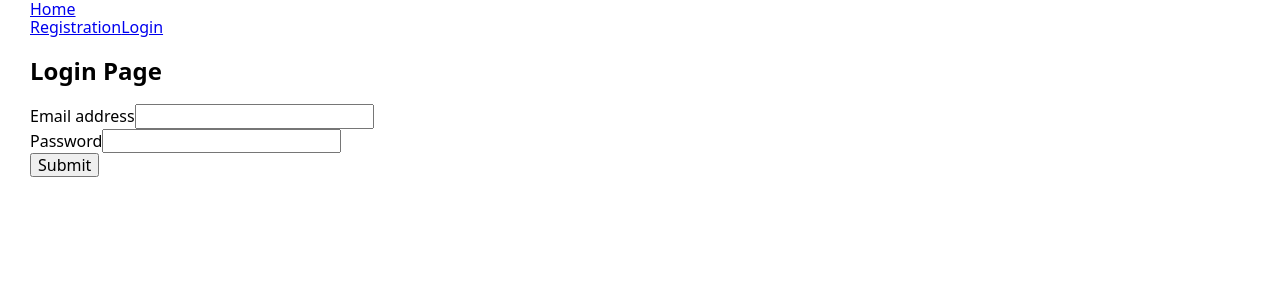
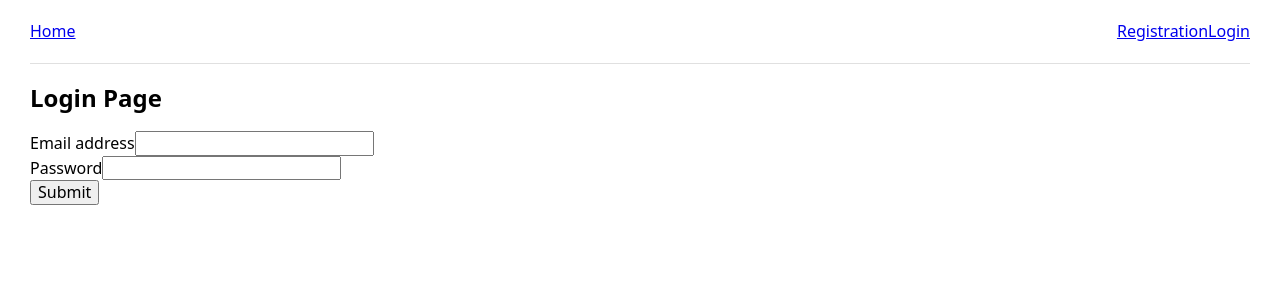
Before and after one commit to Oleva-abr/goit-react-hw-08-phonebook, a React (Create React App) app: page /login in a window 1280 px wide. Shown: the top 300 px of the page. Built offline with nearby package versions, Linux system fonts and the light colour scheme; no server answers.

Commit message:
start style

```diff
--- a/src/components/AppBar/AppBar.jsx
+++ b/src/components/AppBar/AppBar.jsx
@@ -1,6 +1,6 @@
 import React from 'react';
 import { connect } from 'react-redux';
-
+import style from './appBar.module.css';
 // Data
 import { authSelectors } from '../../redux/auth';
 
@@ -10,8 +10,8 @@ import UserMenu from '../UserMenu';
 
 const AppBar = ({ isAuth }) => {
   return (
-    <header>
-      <Navigations />
+    <header className={style.header}>
+      <Navigations className={style.navigation} />
 
       {isAuth ? <UserMenu /> : <AuthNav />}
     </header>
--- /dev/null
+++ b/src/components/AppBar/appBar.module.css
@@ -0,0 +1,7 @@
+.header {
+  display: flex;
+  justify-content: space-between;
+  align-items: center;
+  border-bottom: 1px solid rgb(0 0 0 / 12%);
+  min-height: 64px;
+}
```
Also changed, not shown: src/components/Navigations/navigation.module.css (added).
